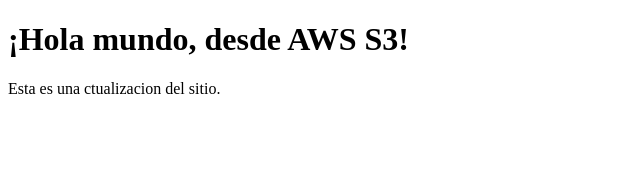
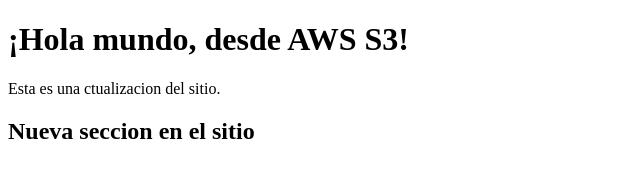
Before and after one commit to nelidargn/mi-proyecto-devops, a plain HTML site: page public/index.html in a window 1280 px wide. Shown: the whole page, without its empty margins (0-640 px from the left). Drawn offline with Linux system fonts and the light colour scheme.

Commit message:
añadiendo nueva seccion

```diff
--- a/public/index.html
+++ b/public/index.html
@@ -9,5 +9,6 @@
 <body>
     <h1>¡Hola mundo, desde AWS S3!</h1>
     <p>Esta es una ctualizacion del sitio.</p>
+    <h2>Nueva seccion en el sitio</h2>
 </body>
 </html>
```
